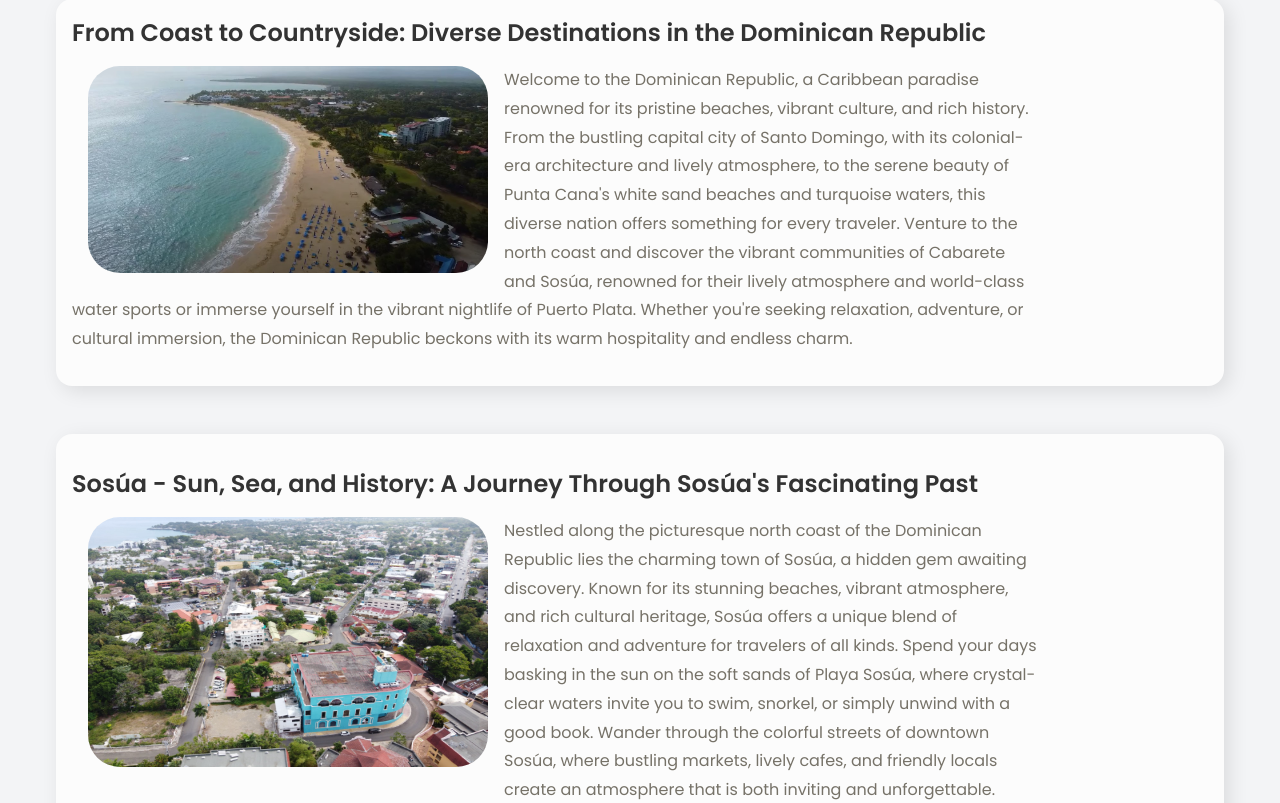
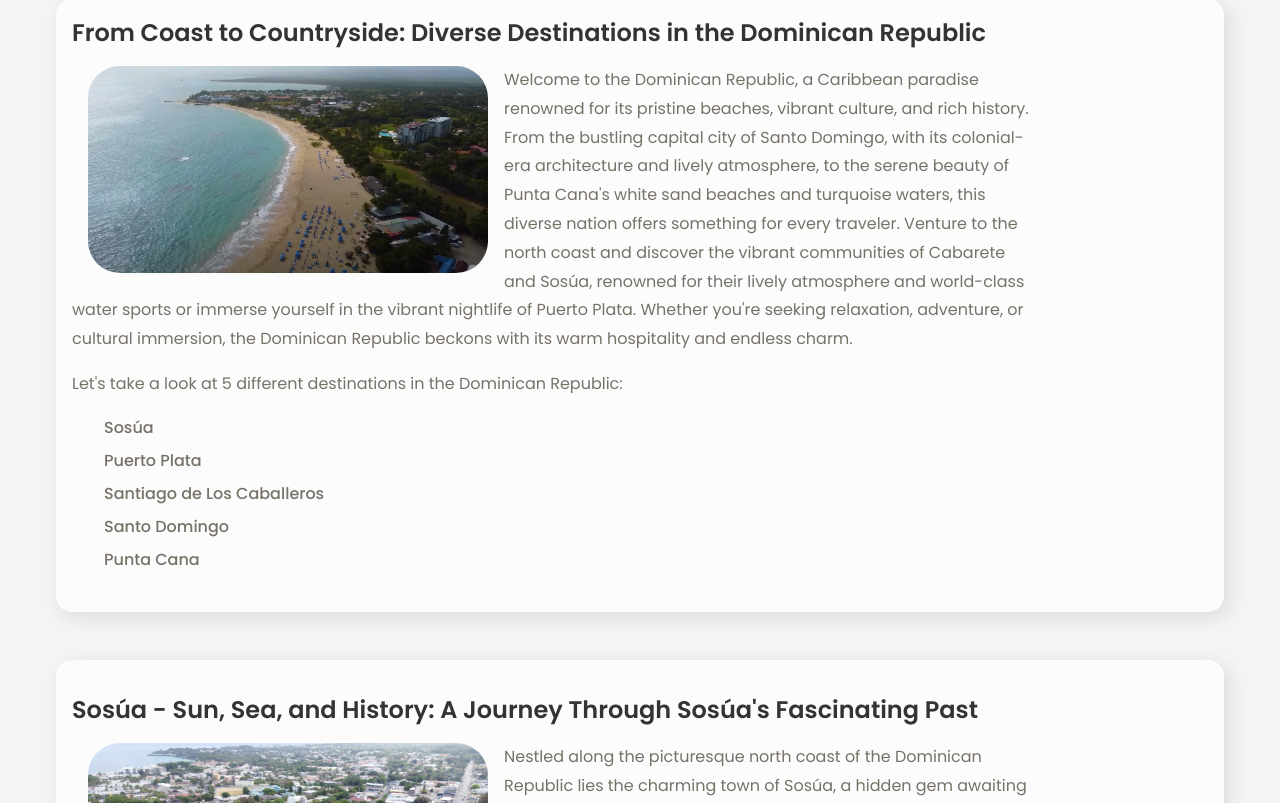
Before and after one commit to chrisDR2014/Devtinker, a Flask app: page /destinations/ in a window 1280 px wide. Shown: the part 266-1069 px from the top of the page. Run offline with Flask 3, Linux system fonts and the light colour scheme.

Commit message:
Update styles and html files

```diff
--- a/static/css/formstyle.css
+++ b/static/css/formstyle.css
@@ -24,12 +24,6 @@ nav {
 	display: flex;
 	align-items: center;
 	justify-content: flex-end;
-}
-
-.nav__logo {
-	font-size: 1.5rem;
-	font-weight: 600;
-	color: #333333;
 }
 
 .nav__links {
--- a/static/css/style.css
+++ b/static/css/style.css
@@ -4,6 +4,11 @@
 	margin: 0;
 	padding: 0;
 	box-sizing: border-box;
+}
+
+body {
+	font-family: 'Poppins', sans-serif;
+	background-color: #f3f4f6;
 }
 
 a {
@@ -13,11 +18,6 @@ a {
 img {
 	width: 100%;
 	display: flex;
-}
-
-body {
-	font-family: 'Poppins', sans-serif;
-	background-color: #f3f4f6;
 }
 
 nav {
@@ -262,6 +262,24 @@ nav {
 	padding: 1rem 1rem 2rem;
 }
 
+.destination__links {
+	list-style: none;
+	margin-left: 2rem;
+}
+
+.destination__links li {
+	margin-bottom: 0.5rem;
+}
+
+.destination__links a {
+	font-weight: 500;
+	color: #767268;
+	transition: 0.3s;
+}
+
+.destination__links a:hover {
+	color: #2c3855;
+}
 .float-left {
 	float: left;
 	margin-right: 1rem;
--- a/templates/contact.html
+++ b/templates/contact.html
@@ -37,7 +37,7 @@
 		<footer class="footer">
 			<div class="section__container footer__container">
 				<div class="footer__col">
-					<h3>DR</h3>
+					<h3>Devtinker</h3>
 					<p>
 						This is not an official website for the Dominican Republic nor is it
 						sponsored by the Dominican Republic Government.
--- a/templates/destination.html
+++ b/templates/destination.html
@@ -44,9 +44,18 @@
 							or cultural immersion, the Dominican Republic beckons with its warm
 							hospitality and endless charm.
 						</p>
+						<p>
+							Let's take a look at 5 different destinations in the Dominican Republic:
+						</p>
+						<ul class="destination__links">
+							<li><a href="#sosua">Sosúa</a></li>
+							<li><a href="#puerto-plata">Puerto Plata</a></li>
+							<li><a href="#santiago">Santiago de Los Caballeros</a></li>
+							<li><a href="#santo-domingo">Santo Domingo</a></li>
+							<li><a href="#punta-cana">Punta Cana</a></li>
+						</ul>
 					</div>
 				</div>
-
 				<div class="destination__destination">
 					<div class="destination__image"></div>
 					<div class="destination__text" id="sosua">
@@ -251,7 +260,7 @@
 		<footer class="footer">
 			<div class="section__container footer__container">
 				<div class="footer__col">
-					<h3>DR</h3>
+					<h3>Devtinker</h3>
 					<p>
 						This is not an official website for the Dominican Republic nor is it
 						sponsored by the Dominican Republic Government.
```
Also changed, not shown: templates/about.html (+26 -1 lines), templates/index.html (+6 -6 lines), static/assets/about-me.jpg (added).
